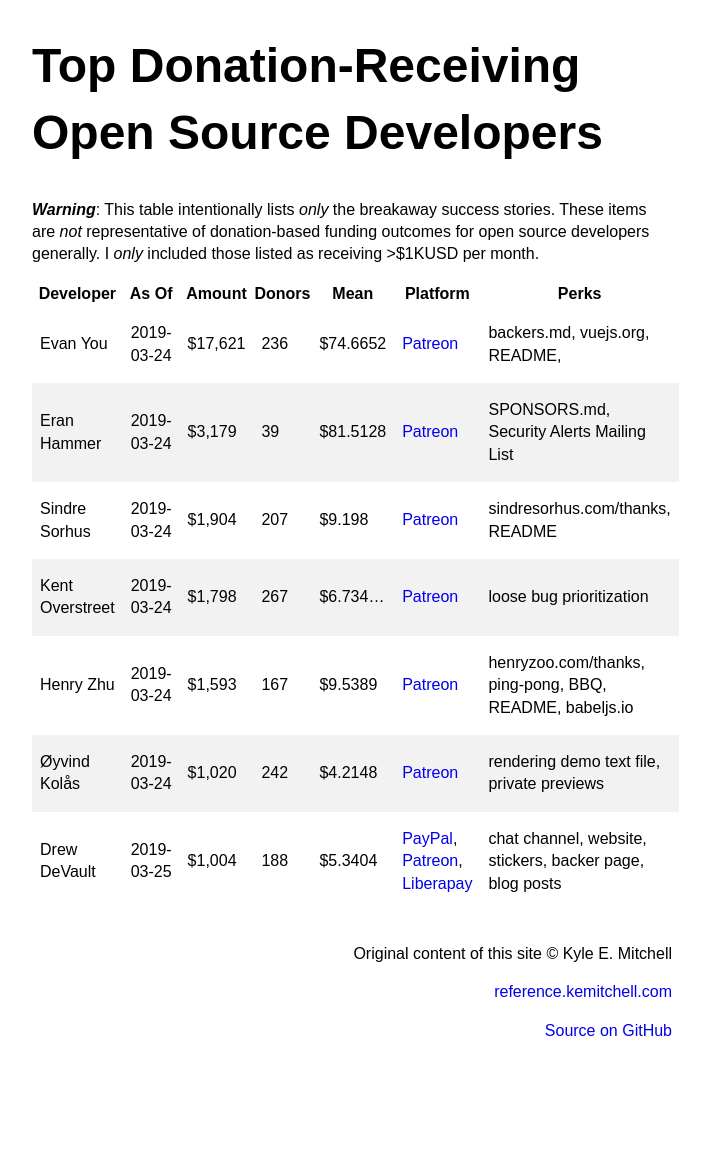
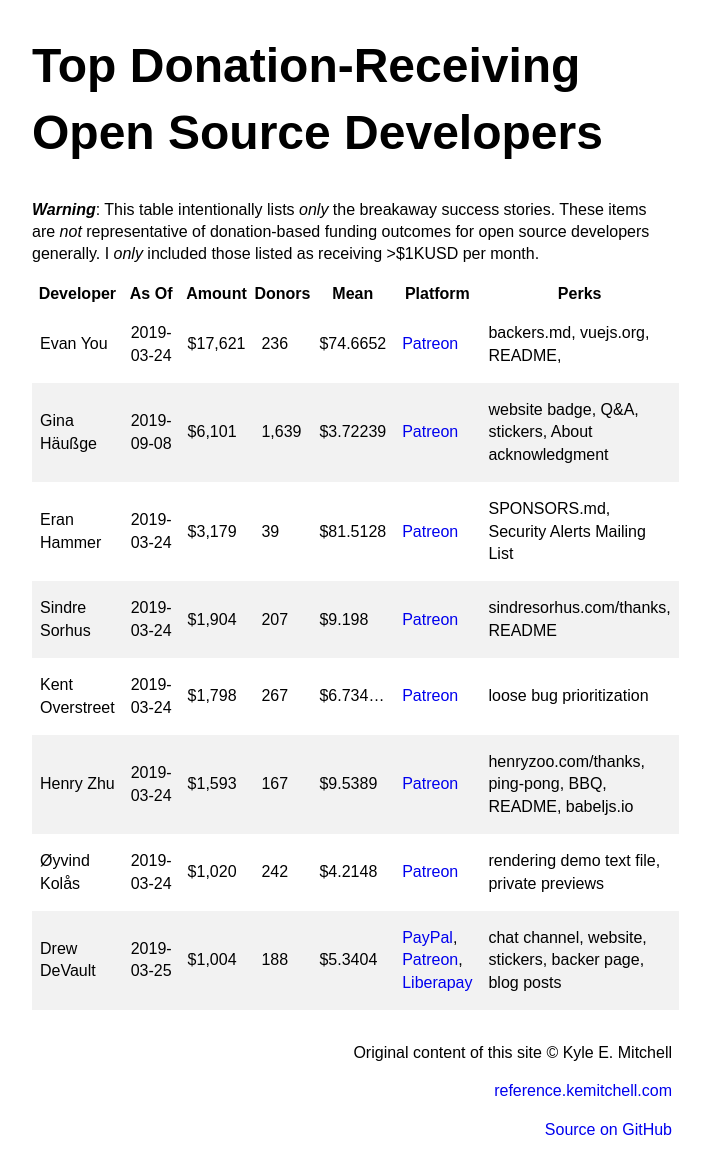
Before and after one commit to kemitchell/reference.kemitchell.com, a Jekyll site: the page built from top-donations-developers.md, in a window 1280 px wide. Shown: the whole page, without its empty margins (288-998 px from the left). Built offline with Jekyll 4.4.1, drawn with Linux system fonts in a browser that asks for light colours; our own code applies the rules of GitHub Pages for plain Markdown files; before the commit the page ends 1058 px from its top, so only the background shows below that.

Commit message:
Add Gina Häußge (close #1) With thanks to @smurfix!

```diff
--- a/top-donations-developers.md
+++ b/top-donations-developers.md
@@ -7,6 +7,7 @@
 | Developer       | As Of      | Amount  | Donors | Mean      | Platform                                                     | Perks                                                    |
 | --------------- | ---------- | ------- | ------ | --------- | ------------------------------------------------------------ | -------------------------------------------------------- |
 | Evan You        | 2019-03-24 | $17,621 | 236    | $74.6652  | [Patreon](https://www.patreon.com/evanyou)                   | backers.md, vuejs.org, README,                           |
+| Gina Häußge     | 2019-09-08 | $6,101  | 1,639  | $3.72239  | [Patreon](https://www.patreon.com/foosel)                    | website badge, Q&A, stickers, About acknowledgment       |
 | Eran Hammer     | 2019-03-24 | $3,179  | 39     | $81.5128  | [Patreon](https://www.patreon.com/eranhammer)                | SPONSORS.md, Security Alerts Mailing List                |
 | Sindre Sorhus   | 2019-03-24 | $1,904  | 207    | $9.198    | [Patreon](https://www.patreon.com/sindresorhus)              | sindresorhus.com/thanks, README                          |
 | Kent Overstreet | 2019-03-24 | $1,798  | 267    | $6.734... | [Patreon](https://www.patreon.com/bcachefs)                  | loose bug prioritization                                 |
```
